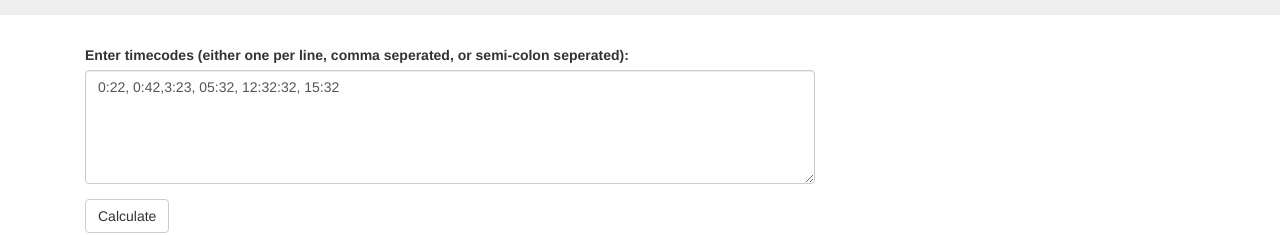
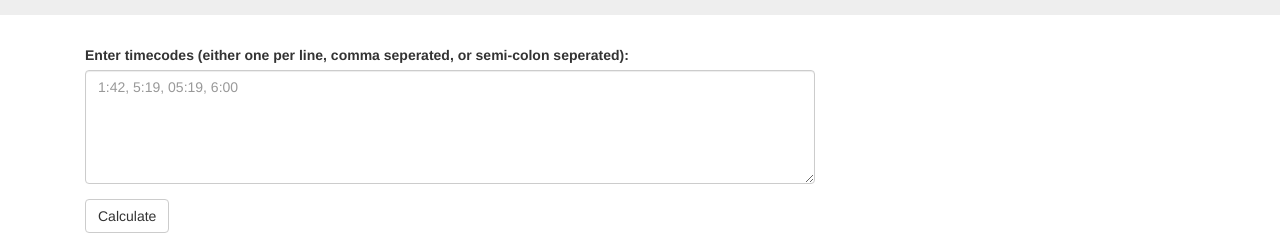
Before and after one commit to jamescroft/Timecode-Calculator, a plain HTML site: page index.html in a window 1280 px wide. Shown: the part 225-460 px from the top of the page. Drawn offline with nearby package versions, Linux system fonts and the light colour scheme; files that its build step writes are made by us from their sources.

Commit message:
enable analytics

```diff
--- a/index.html
+++ b/index.html
@@ -42,7 +42,7 @@
         <div class="col-sm-8">
             <div class="form-group">
                 <label for="comment">Enter timecodes (either one per line, comma seperated, or semi-colon seperated):</label>
-                <textarea class="form-control" rows="5" id="textarea-timecodes" placeholder="1:42, 5:19, 05:19, 6:00">0:22, 0:42,3:23, 05:32, 12:32:32, 15:32</textarea>
+                <textarea class="form-control" rows="5" id="textarea-timecodes" placeholder="1:42, 5:19, 05:19, 6:00"></textarea>
             </div>
             <div class="form-group">
                 <button class="btn btn-default" id="calculate">Calculate</button>
@@ -83,7 +83,7 @@
     <script type="text/javascript">
 
     </script>
-<!--
+
 
     <script>
         (function (i, s, o, g, r, a, m) {
@@ -100,7 +100,7 @@
         ga('create', 'UA-46528775-4', 'auto');
         ga('send', 'pageview');
     </script>
--->
+
 
 </body>
 
```
